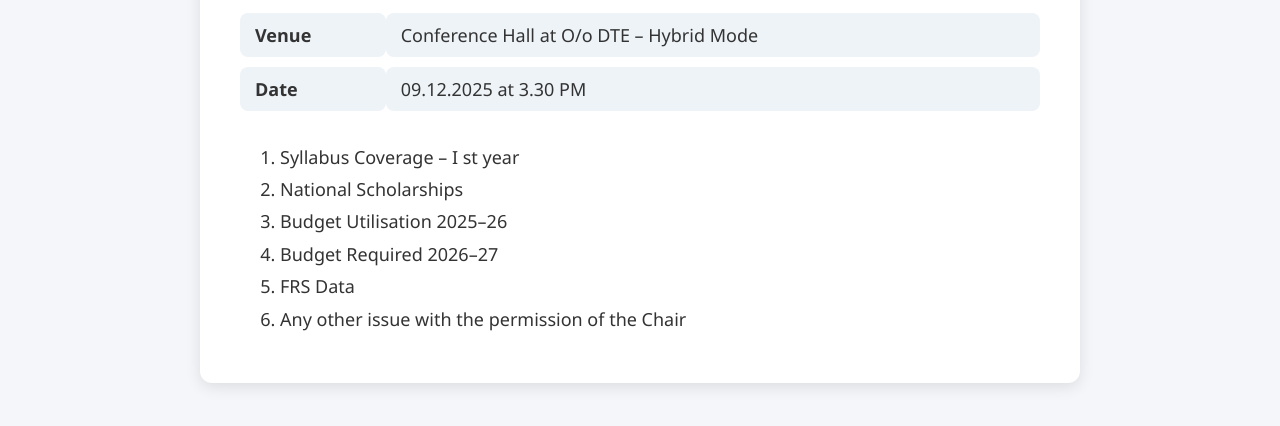
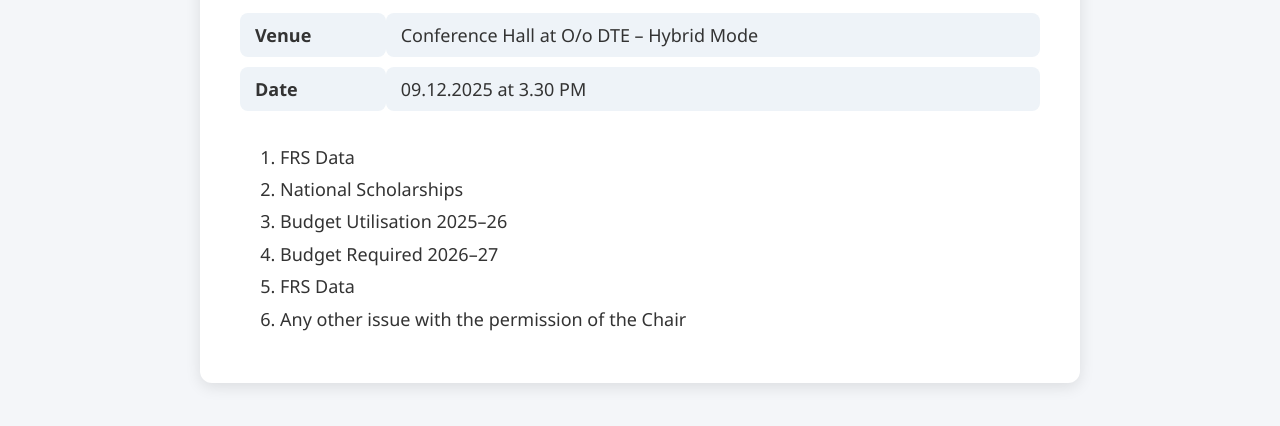
Before and after one commit to kratnababu/KPI-Dashboard, a plain HTML site: page index.html in a window 1280 px wide. Shown: the part 300-726 px from the top of the page. Drawn offline with Linux system fonts and the light colour scheme.

Commit message:
Update index.html

```diff
--- a/index.html
+++ b/index.html
@@ -38,7 +38,7 @@
     </table>
 
     <ol>
-        <li>Syllabus Coverage – I st year</li>
+        <li><a href="syllabuscoverage.pdf">FRS Data</a></li>
         <li>National Scholarships</li>
         <li>Budget Utilisation 2025–26</li>
         <li>Budget Required 2026–27</li>
```
